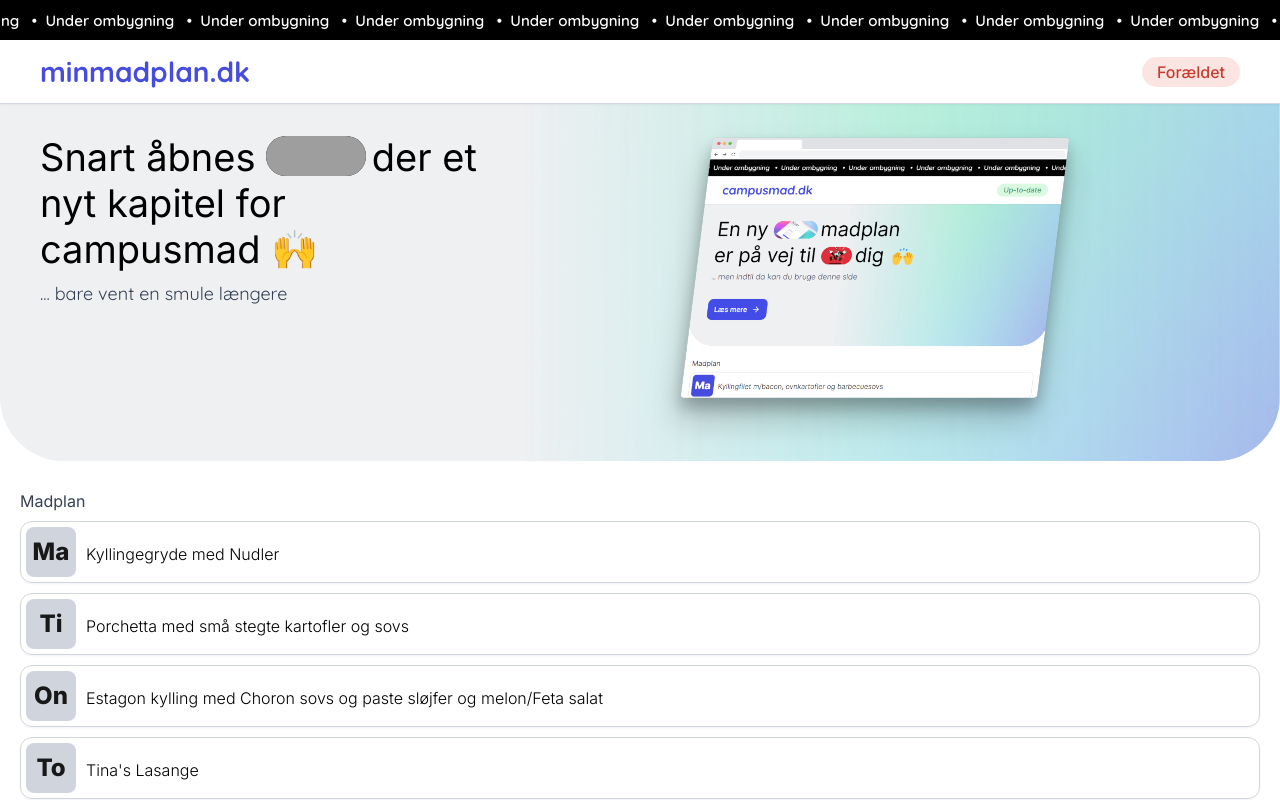
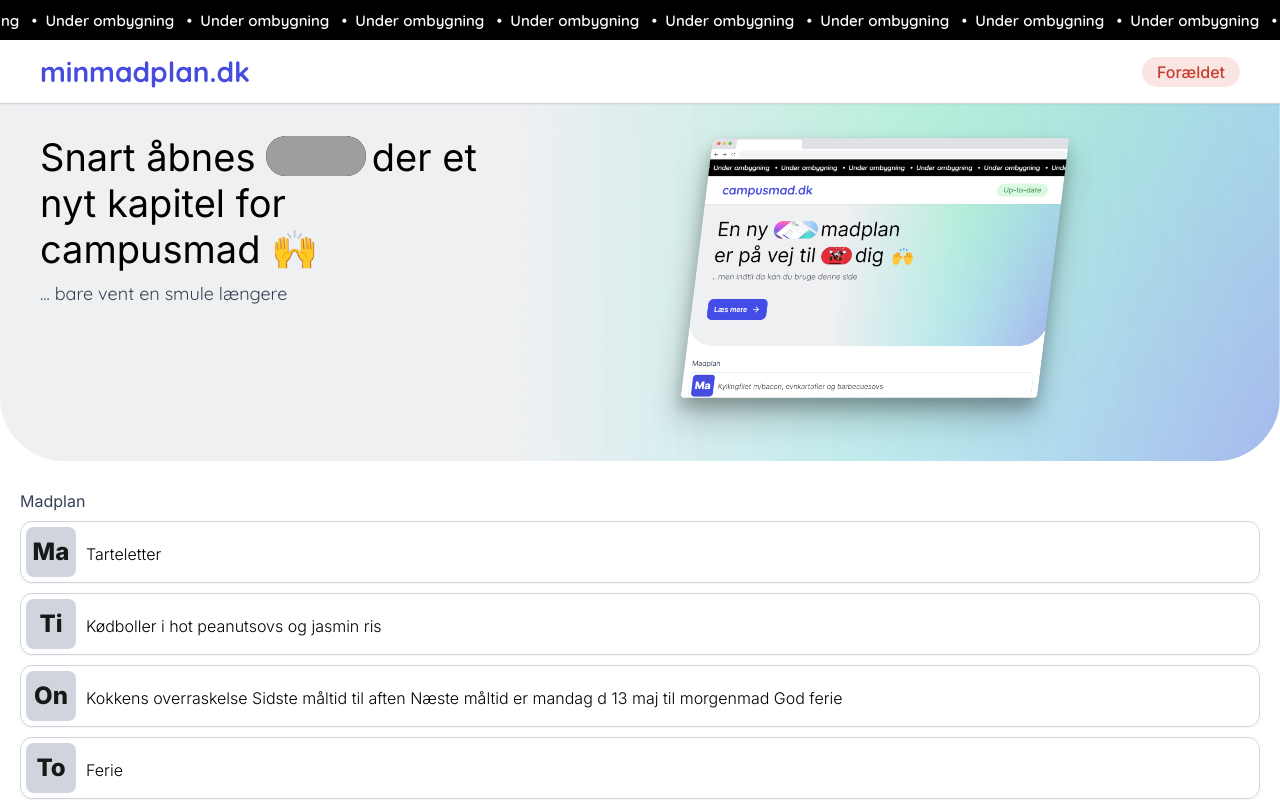
Before and after one commit to zMyLlama/videndjurs-aftensmad, a Next.js app: page / in a window 1280 px wide. Built offline with nearby package versions, Linux system fonts and the light colour scheme; grey boxes are pictures that could not be loaded.

Commit message:
Update temp.loading.tsx

```diff
--- a/pages/components/index/temp.loading.tsx
+++ b/pages/components/index/temp.loading.tsx
@@ -8,15 +8,15 @@
 
 const translatedNames : any = ["Ma", "Ti", "On", "To", "Fr", "Lø", "Sø"]
 const mealPlan : any = {
-    "week": 18,
+    "week": 19,
     "meals": {
-        "monday": "Kyllingegryde med Nudler",
-        "tuesday": "Porchetta med små stegte kartofler og sovs",
-        "wednesday": "Estagon kylling med Choron sovs og paste sløjfer og melon/Feta salat",
-        "thursday": "Tina's Lasange",
-        "friday": "Ribbensteg med sovs og Kartofler",
-        "saturday": "Biksemad",
-        "sunday": "Kokkens Fantasi",
+        "monday": "Tarteletter",
+        "tuesday": "Kødboller i hot peanutsovs og jasmin ris",
+        "wednesday": "Kokkens overraskelse Sidste måltid til aften Næste måltid er mandag d 13 maj til morgenmad God ferie",
+        "thursday": "Ferie",
+        "friday": "Ferie",
+        "saturday": "Ferie",
+        "sunday": "Ferie",
     }
 }
 
```
